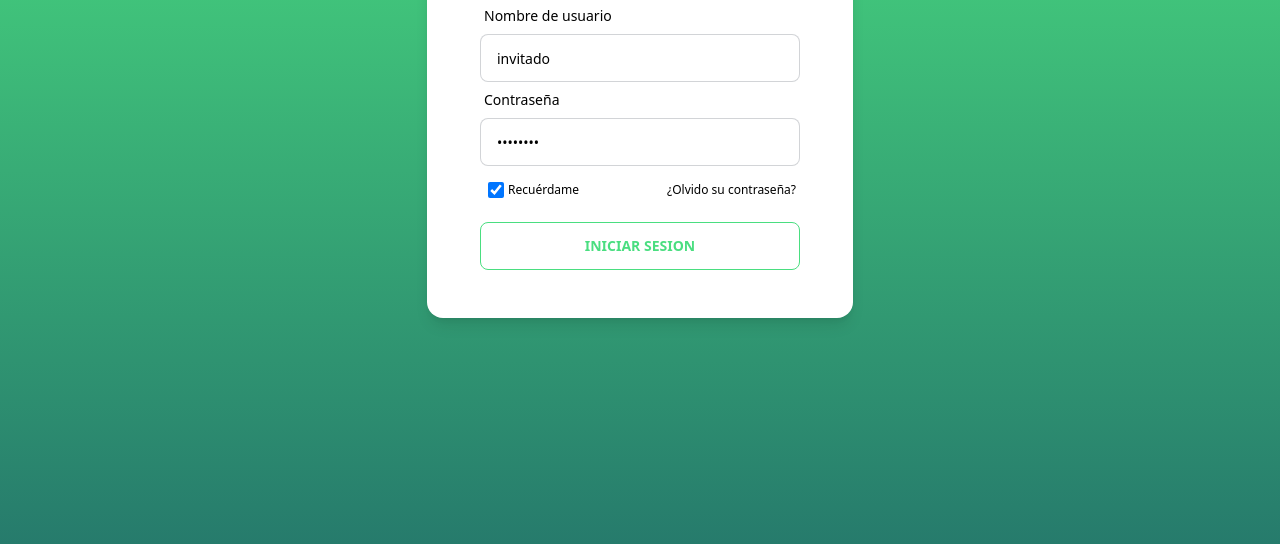
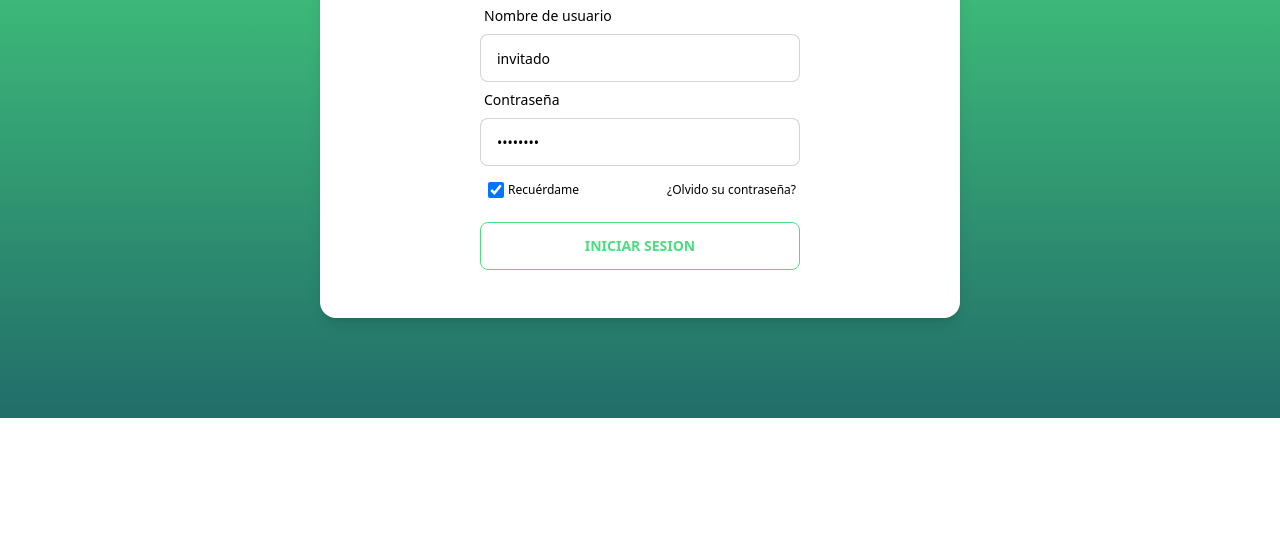
Before and after one commit to pato-1441/bornozBank, a website: page src/index.html in a window 1280 px wide. Shown: the part 210-754 px from the top of the page. Drawn offline with Linux system fonts and the light colour scheme.

Commit message:
acomodando responsive footer/body

```diff
--- a/src/index.html
+++ b/src/index.html
@@ -11,7 +11,7 @@
   <link rel="shortcut icon" href="../src/assets/logo.png" type="image/x-icon">
 </head>
 
-<body class="bg-gradient-to-b from-green-400 to-cyan-900 ">
+<body class="bg-gradient-to-b from-green-400 to-cyan-900 h-fit sm:h-screen">
   <header>
     <div class="navbar text-white pt-7 px-10">
       <!--arranca navbar start-->
@@ -95,9 +95,8 @@
   </header>
   <main class="container-fluid h-screen">
     <!--arranca login-->
-    <section
-      class="bg-white mt-10 pb-12 w-10/12 sm:w-8/12 md:w-6/12 lg:w-4/12 xl:w-4/12 2xl:w-3/12 mx-auto rounded-box shadow-lg">
-      <div id="welcome-card" class="text-black">
+    <section class="mt-10">
+      <div id="welcome-card" class="bg-white text-black w-10/12 sm:w-8/12 md:w-6/12 mx-auto rounded-box shadow-lg pb-12">
         <h2 class="text-green-400 text-center text-3xl pt-8">¡Bienvenido!</h2>
         <div class="form flex flex-col items-center">
           <!--arranca login usuario-->
@@ -141,7 +140,8 @@
     </section>
     <!--termina login usuario-->
   </main>
-  <footer class="footer footer-center p-5 bg-base-100 text-white">
+  <footer class="">
+    <div class="footer footer-center p-5 bg-base-100 text-white relative sm:absolute sm:bottom-0">
       <div>
         <p><span class="text-sm"> Desarrollado por:</span><br><span class="font-bold text-base">Patricio Albornoz</span>
         </p>
@@ -155,6 +155,7 @@
               class="fa-brands fa-linkedin fa-2xl"></i></a>
         </div>
       </div>
+    </div>
   </footer>
 
 </body>
```
Also changed, not shown: src/contactos.html (+2 -3 lines), src/dashboard.html (+4 -3 lines), dist/output.css. Lines whose indentation alone changed are shown as unchanged.
